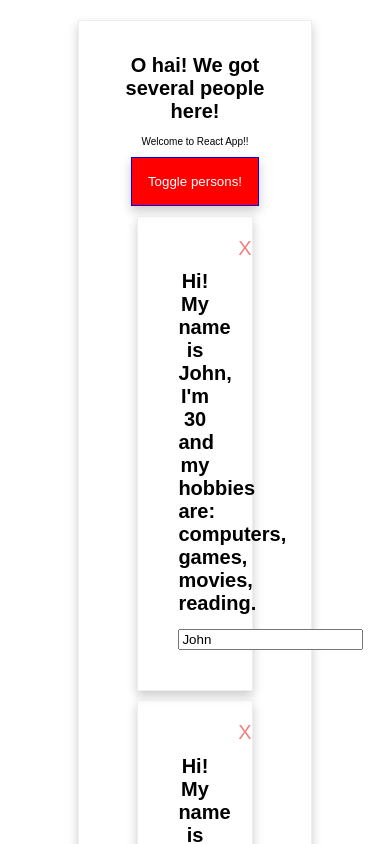
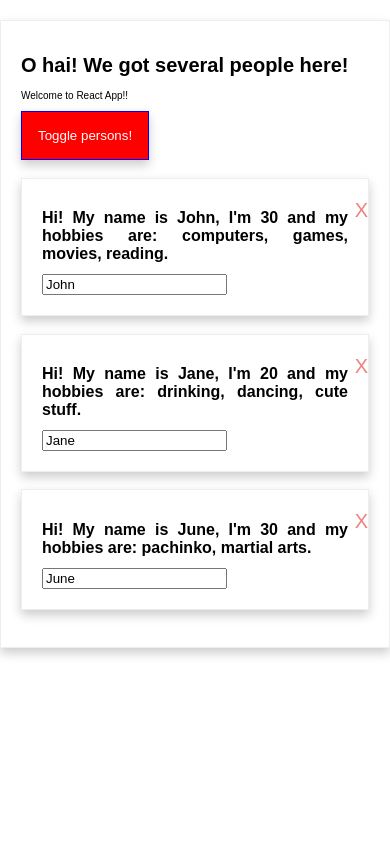
Before and after one commit to diego-c/react-complete-guide, a React (Create React App) app in the folder section 5/: page / in a window 390 px wide. Both pictures are taken after a click on the button "Toggle persons!". Shown: the top 844 px of the page. Built offline with nearby package versions, Linux system fonts and the light colour scheme.

Commit message:
set up radium with media queries

```diff
--- a/section 5/src/Person/Person.css
+++ b/section 5/src/Person/Person.css
@@ -1,7 +1,8 @@
 .Person {
-    width: 60%;
+    width: 100%;
+    font-size: 1rem;
     margin: 5% auto;
-    text-align: center;
+    text-align: justify;
     border: 1px solid #eee;
     padding: 2rem;
     box-shadow: 0 5px 10px #ccc;
--- a/section 5/src/Person/Person.js
+++ b/section 5/src/Person/Person.js
@@ -4,8 +4,25 @@ import './Person.css';
 
 const Person = props => {
     const styles = {
-        '@media only screen and (min-width: 500px)': {
-            width: '450px'
+        '@media only screen and (max-width: 414px)': {
+            width: '100%',
+            fontSize: '.8rem',
+            padding: 0
+        },
+
+        '@media only screen and (min-width: 414px) and (max-width: 768px)': {
+            width: '80%',
+            fontSize: '1rem'
+        },
+
+        '@media only screen and (min-width: 768px) and (max-width: 1024px)': {
+            width: '70%',
+            fontSize: '1.2rem'
+        },
+
+        '@media only screen and (min-width: 1024px)': {
+            width: '60%',
+            fontSize: '1.4rem'
         }
     };
 
@@ -13,7 +30,7 @@ const Person = props => {
     <div className="Person" style= { styles }>
         <p className="Person__btn" onClick={props.click}>X</p>
         <div className="Person__content">
-            <h1>Hi! My name is { props.name }, I'm {props.age} and my hobbies are: {props.hobbies.join(', ')}.</h1>
+            <h1 style={{textAlign: 'justify'}}>Hi! My name is { props.name }, I'm {props.age} and my hobbies are: {props.hobbies.join(', ')}.</h1>
 
             <input type="text" onChange={props.nameChangedHandler} defaultValue={ props.name } />
         </div>
```
